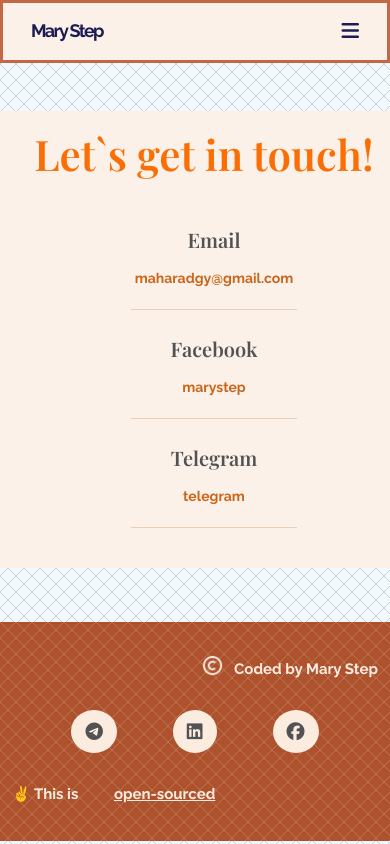
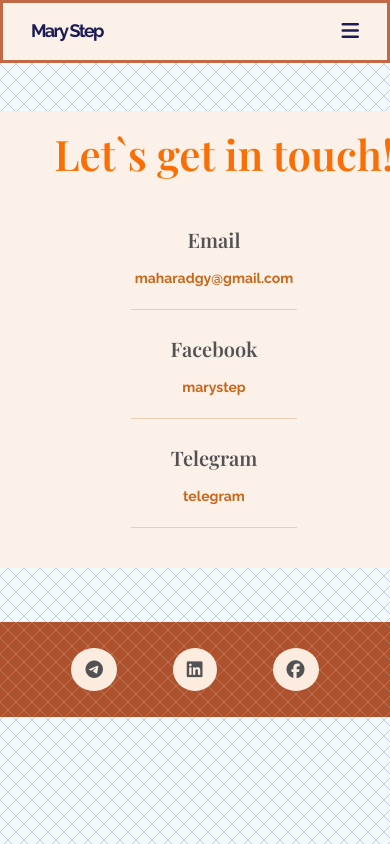
Before and after one commit to maharadgy-242/portfolio-project-responsive, a plain HTML site: page contact.html in a window 390 px wide. Drawn offline with nearby package versions, Linux system fonts and the light colour scheme; a web font is replaced by a local one.

Commit message:
try to make footer responsive

```diff
--- a/contact.html
+++ b/contact.html
@@ -174,12 +174,13 @@
       <div class="social-links">
         <div class="container">
           <div class="row">
-            <div class="col-md-1"></div>
-            <div class="col-md-3 d-flex justify-content-end mt-3">
+            <div
+              class="col-lg-4 d-flex justify-content-end mt-3 d-none d-lg-block"
+            >
               <img src="./photos/copyright-icon.png" alt="copyright icon" />
               <p>Coded by Mary Step</p>
             </div>
-            <div class="col-md-4 d-flex justify-content-center">
+            <div class="col-lg-4 d-flex justify-content-center">
               <a
                 href="https://telegram.im/@maharadgy_st"
                 target="_blank"
@@ -198,19 +199,19 @@
                 <i class="fa-brands fa-facebook"></i>
               </a>
             </div>
-            <div class="col-md-3 d-flex justify-content-start mt-3">
+            <div
+              class="col-lg-4 d-flex justify-content-start mt-3 d-none d-lg-block"
+            >
               <p>
                 ✌️ This is
                 <a
                   href="https://github.com/maharadgy-242/portfolio-project-responsive"
                   class="open-source-footer"
                   target="_blank"
-                >
-                  open-sourced</a
+                  >open-sourced</a
                 >
               </p>
             </div>
-            <div class="col-md-1"></div>
           </div>
         </div>
       </div>
--- a/styles/style.css
+++ b/styles/style.css
@@ -403,7 +403,7 @@ footer {
 .social-links img {
   width: 23px;
   height: 23px;
-  margin-right: 10px;
+  margin-right: 6px;
 }
 
 .social-links p {
@@ -432,6 +432,10 @@ footer {
   .content-2 img {
     width: 110px;
   }
+
+  /* .social-links img {
+    display: none;
+  } */
 }
 
 @media (max-width: 900px) {
@@ -549,7 +553,7 @@ footer {
     margin-bottom: 50px;
   }
 
-  .content-2 {
+  .media-info {
     text-align: center;
     padding-top: 30px;
     padding-bottom: 30px;
@@ -557,7 +561,7 @@ footer {
 
   .content-2 h1 {
     font-size: 42px;
-    margin-left: -20px;
+    margin-left: 20px;
   }
 
   footer {
@@ -566,7 +570,7 @@ footer {
 
   footer .social-links a {
     font-size: 15px;
-    margin: 10px 20px;
+    margin: 8px 14px;
     padding: 8px 12px;
   }
 
```
